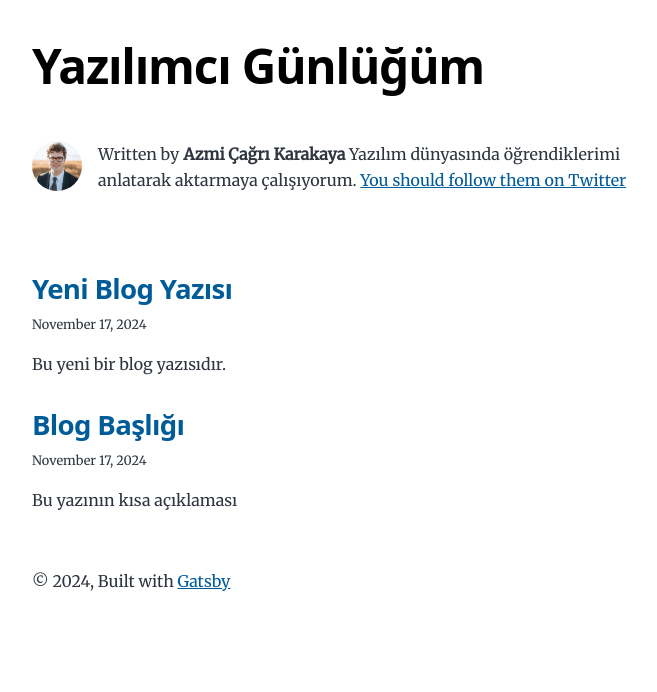
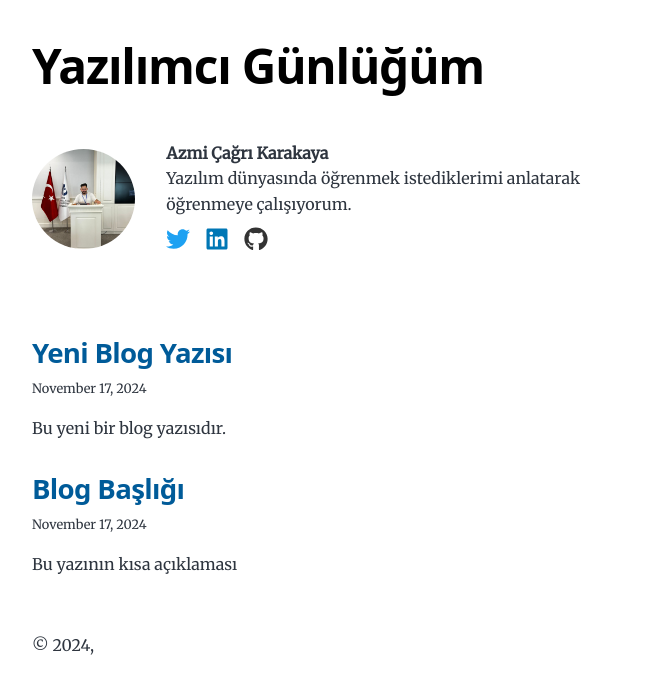
Before and after one commit to azmick/yazilimcigunlugum, a Gatsby site: page / in a window 1280 px wide. Shown: the whole page, without its empty margins (292-949 px from the left). Built offline with nearby package versions, Linux system fonts and the light colour scheme; Gatsby itself is replaced by a stand-in of ours.

Commit message:
bio kısmı düzenlendi.

```diff
--- a/gatsby-config.js
+++ b/gatsby-config.js
@@ -12,12 +12,12 @@ module.exports = {
     title: `Yazılımcı Günlüğüm`,
     author: {
       name: `Azmi Çağrı Karakaya`,
-      summary: `Yazılım dünyasında öğrendiklerimi anlatarak aktarmaya çalışıyorum.`,
+      summary: `Yazılım dünyasında öğrenmek istediklerimi anlatarak öğrenmeye çalışıyorum.`,
     },
-    description: `A starter blog demonstrating what Gatsby can do.`,
-    siteUrl: `https://gatsbystarterblogsource.gatsbyjs.io/`,
     social: {
       twitter: `IchCugrii`,
+      github: `azmick`,
+      linkedin: `acagrik`
     },
   },
   plugins: [
--- a/package.json
+++ b/package.json
@@ -8,8 +8,8 @@
     "url": "https://github.com/gatsbyjs/gatsby/issues"
   },
   "dependencies": {
+    "@fontsource-variable/montserrat": "^5.0.17",
     "@fontsource/merriweather": "^5.0.8",
-    "@fontsource-variable/montserrat": "^5.0.17",
     "gatsby": "^5.14.0",
     "gatsby-plugin-feed": "^5.14.0",
     "gatsby-plugin-image": "^3.14.0",
@@ -23,7 +23,8 @@
     "gatsby-transformer-sharp": "^5.14.0",
     "prismjs": "^1.29.0",
     "react": "^18.1.0",
-    "react-dom": "^18.1.0"
+    "react-dom": "^18.1.0",
+    "react-icons": "^5.3.0"
   },
   "devDependencies": {
     "prettier": "^2.8.8"
--- a/src/components/bio.js
+++ b/src/components/bio.js
@@ -1,13 +1,8 @@
-/**
- * Bio component that queries for data
- * with Gatsby's useStaticQuery component
- *
- * See: https://www.gatsbyjs.com/docs/how-to/querying-data/use-static-query/
- */
-
 import * as React from "react"
 import { useStaticQuery, graphql } from "gatsby"
 import { StaticImage } from "gatsby-plugin-image"
+// React-Icons'dan sosyal medya ikonlarını import ediyoruz
+import { FaTwitter, FaLinkedin, FaGithub } from "react-icons/fa"
 
 const Bio = () => {
   const data = useStaticQuery(graphql`
@@ -20,37 +15,66 @@ const Bio = () => {
           }
           social {
             twitter
+            linkedin
+            github
           }
         }
       }
     }
   `)
 
-  // Set these values by editing "siteMetadata" in gatsby-config.js
   const author = data.site.siteMetadata?.author
   const social = data.site.siteMetadata?.social
 
   return (
-    <div className="bio">
+    <div className="bio" style={{ display: "flex", alignItems: "center" }}>
       <StaticImage
         className="bio-avatar"
         layout="fixed"
         formats={["auto", "webp", "avif"]}
-        src="../images/profile-pic.png"
-        width={50}
-        height={50}
-        quality={95}
+        src="../images/blog-profile-pic.jpg"
+        width={125} // Görselin genişliği artırıldı
+        height={100} // Görselin yüksekliği artırıldı
+        quality={100}
         alt="Profile picture"
+        style={{ borderRadius: "50%" }} // Görseli yuvarlak yapmak için
       />
-      {author?.name && (
-        <p>
-          Written by <strong>{author.name}</strong> {author?.summary || null}
-          {` `}
-          <a href={`https://twitter.com/${social?.twitter || ``}`}>
-            You should follow them on Twitter
-          </a>
-        </p>
-      )}
+      <div style={{ marginLeft: "15px" }}>
+        {author?.name && <strong style={{ display: "block" }}>{author.name}</strong>}
+        {author?.summary && <p style={{ margin: 0 }}>{author.summary}</p>}
+        <div style={{ marginTop: "10px", display: "flex", gap: "15px" }}>
+          {social?.twitter && (
+            <a
+              href={`https://twitter.com/${social.twitter}`}
+              target="_blank"
+              rel="noopener noreferrer"
+              aria-label="Twitter"
+            >
+              <FaTwitter size={24} style={{ color: "#1DA1F2" }} />
+            </a>
+          )}
+          {social?.linkedin && (
+            <a
+              href={`https://linkedin.com/in/${social.linkedin}`}
+              target="_blank"
+              rel="noopener noreferrer"
+              aria-label="LinkedIn"
+            >
+              <FaLinkedin size={24} style={{ color: "#0077B5" }} />
+            </a>
+          )}
+          {social?.github && (
+            <a
+              href={`https://github.com/${social.github}`}
+              target="_blank"
+              rel="noopener noreferrer"
+              aria-label="GitHub"
+            >
+              <FaGithub size={24} style={{ color: "#333" }} />
+            </a>
+          )}
+        </div>
+      </div>
     </div>
   )
 }
--- a/src/components/layout.js
+++ b/src/components/layout.js
@@ -25,9 +25,9 @@ const Layout = ({ location, title, children }) => {
       <header className="global-header">{header}</header>
       <main>{children}</main>
       <footer>
-        © {new Date().getFullYear()}, Built with
+        © {new Date().getFullYear()},
         {` `}
-        <a href="https://www.gatsbyjs.com">Gatsby</a>
+
       </footer>
     </div>
   )
```
Also changed, not shown: src/images/blog-profile-pic.jpg (added), 1 other file.
